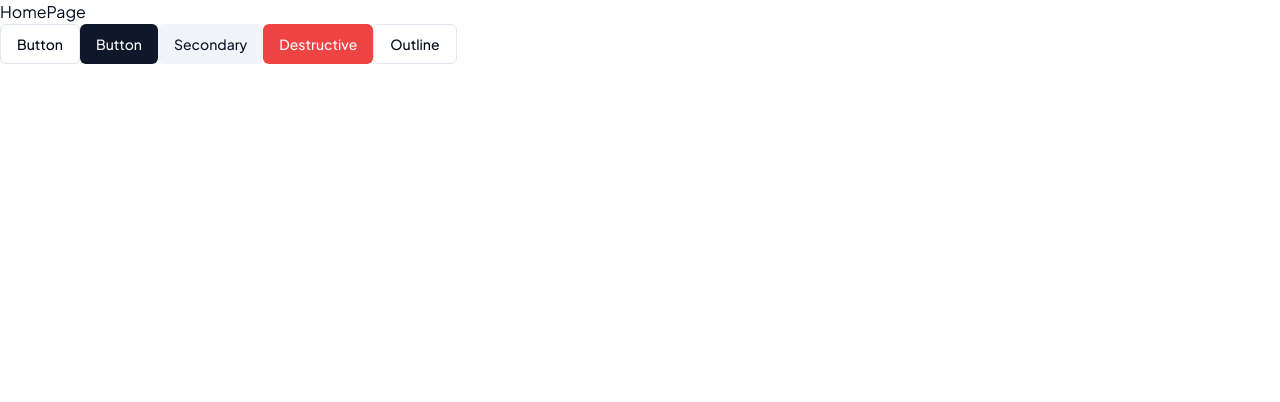
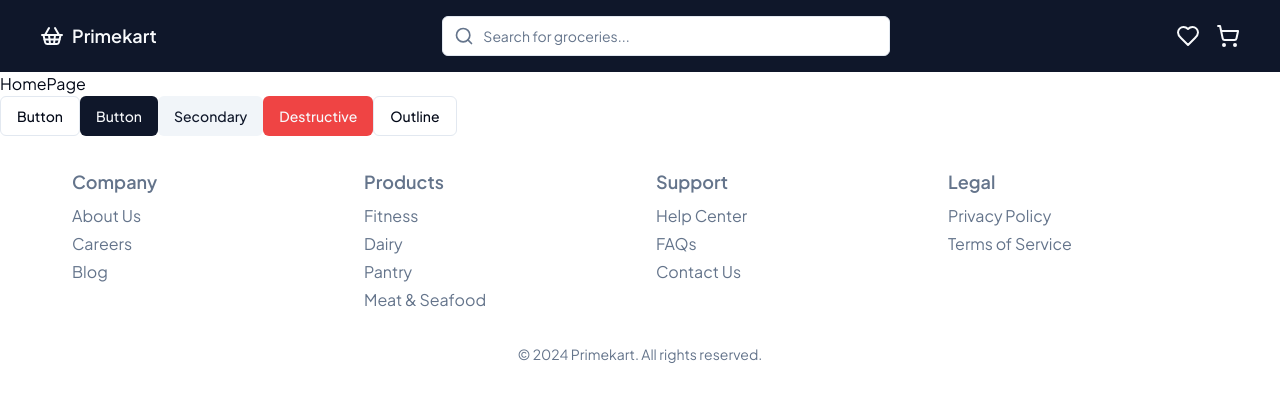
Before and after one commit to Bobby-coder/Primekart-Frontend, a React (Vite) app: page / in a window 1280 px wide. Shown: the top 402 px of the page. Built offline with nearby package versions, Linux system fonts and the light colour scheme.

Commit message:
Header and Footer components imported

```diff
--- a/src/App.jsx
+++ b/src/App.jsx
@@ -4,9 +4,13 @@ import ProductsPage from "./pages/ProductsPage";
 import ProductDetailPage from "./pages/ProductDetailPage";
 import CartPage from "./pages/CartPage";
 import WishlistPage from "./pages/WishlistPage";
+import Footer from "./components/Footer";
+import Header from "./components/Header";
 
 function App() {
   return (
+    <>
+      <Header />
       <Routes>
         <Route path="/" element={<HomePage />}></Route>
         <Route path="/products" element={<ProductsPage />}></Route>
@@ -14,6 +18,8 @@ function App() {
         <Route path="/cart" element={<CartPage />} />
         <Route path="/wishlist" element={<WishlistPage />} />
       </Routes>
+      <Footer />
+    </>
   );
 }
 
```
Lines whose indentation alone changed are shown as unchanged.
